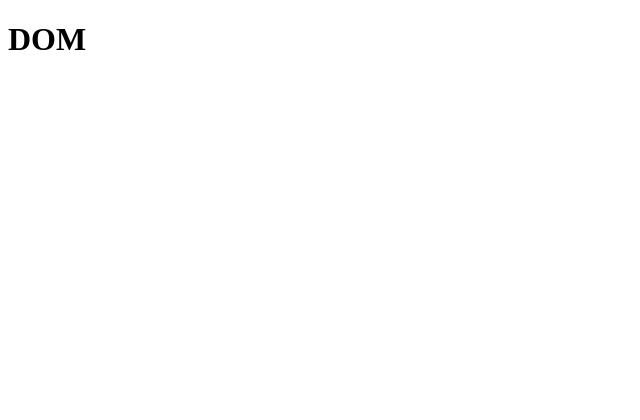
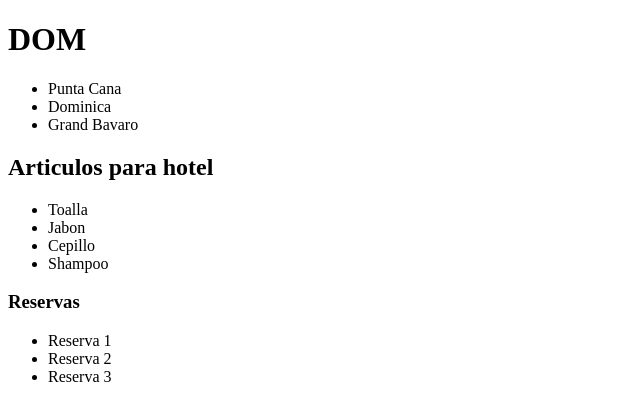
Before and after one commit to leedd87/JS-learning-DOM, a plain HTML site: page index.html in a window 1280 px wide. Shown: the whole page, without its empty margins (0-640 px from the left). Drawn offline with Linux system fonts and the light colour scheme.

Commit message:
interactuando con el DOM

```diff
--- a/index.html
+++ b/index.html
@@ -9,7 +9,34 @@
 </head>
 
 <body>
-    <h1>DOM</h1>
+    <h1 id='dom'>DOM</h1>
+
+    <ul>
+        <li>Punta Cana</li>
+        <li>Dominica</li>
+        <li>Grand Bavaro</li>
+    </ul>
+
+    <h2>Articulos para hotel</h2>
+    <ul>
+        <li>Toalla</li>
+        <li>Jabon</li>
+        <li>Cepillo</li>
+        <li>Shampoo</li>
+    </ul>
+
+    <div id='listaReserva'>
+        <h3>Reservas</h3>
+        <ul>
+            <li id='reserva1'>Reserva 1</li>
+            <li>Reserva 2</li>
+            <li>Reserva 3</li>
+        </ul>
+    </div>
+
+
+
+
     <script src="js/script.js"></script>
 </body>
 
--- a/js/script.js
+++ b/js/script.js
@@ -0,0 +1,13 @@
+// console.dir(document)
+
+let reserva1 = document.getElementById('reserva1');
+
+let listaReserva = document.getElementById('listaReserva');
+
+let dom = document.getElementById('dom');
+
+console.dir(reserva1);
+
+console.dir(listaReserva);
+
+console.dir(dom)
```
